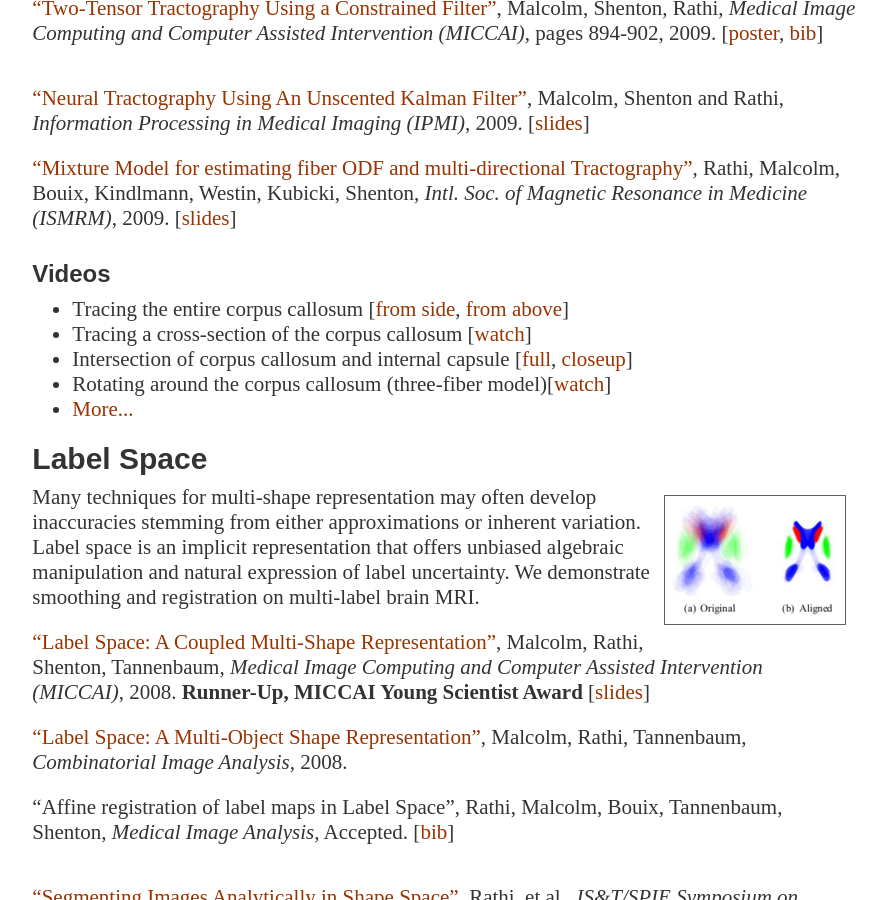
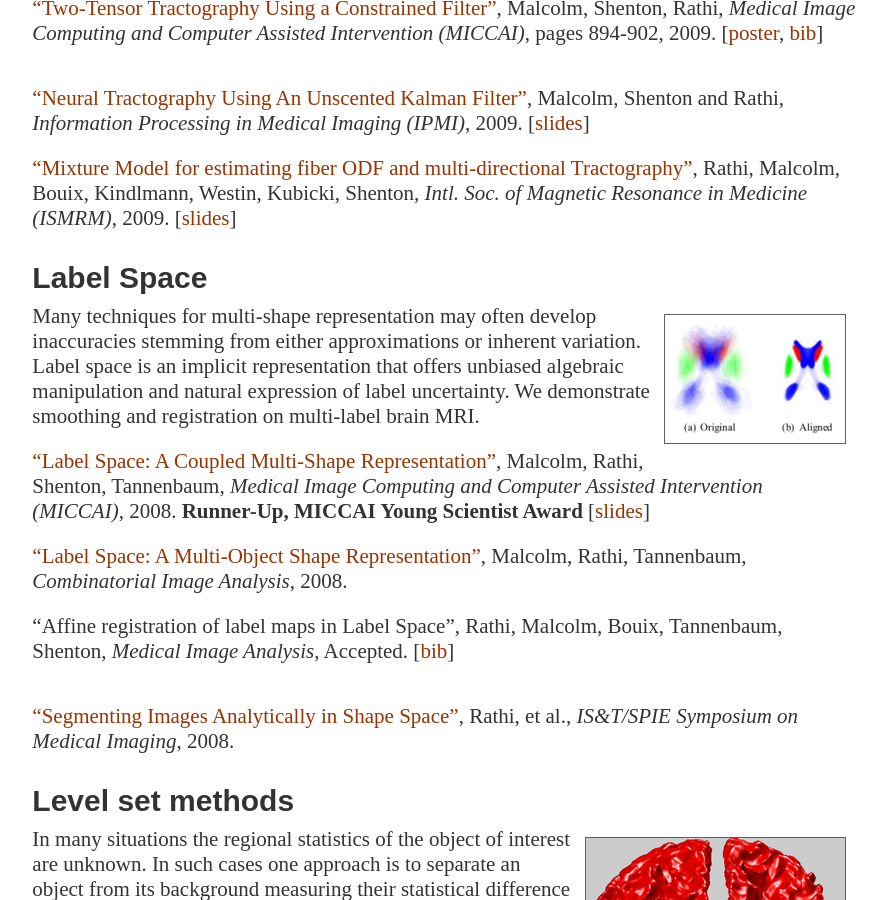
Before and after one commit to jgmalcolm/jgmalcolm.github.io, a Jekyll site: the page built from publications/projects.html, in a window 1280 px wide and 900 px high, scrolled down 750 px. Shown: the whole window, without its empty margins (196-1082 px from the left). Built offline with Jekyll 4.4.1, drawn with Linux system fonts in a browser that asks for light colours; nearby versions of some CDN libraries.

Commit message:
youtube videos

```diff
--- a/publications/projects.html
+++ b/publications/projects.html
@@ -97,35 +109,6 @@ id=malcolm_cukf><pre>
   Magnetic Resonance in Medicine (ISMRM)</i>, 2009.  [<a
    href="pdfs/others/rathi_watson_slides.pdf">slides</a>]</p>
 
-  <h3>Videos</h3>
-
-  <ul>
-  <li>Tracing the entire corpus callosum [<a class="thickbox"
-  href="#TB_inline?width=500&height=426&inlineId=2t_cc_side">from side</a>, <a
-  class="thickbox"
-  href="#TB_inline?width=500&height=426&inlineId=2t_cc_top">from above</a>]
- <div style="display: none" id="2t_cc_side"><embed src="http://www.youtube.com/v/IPO4yZN3dw8&autoplay=1" type="application/x-shockwave-flash" width="500" height="416"></embed></div>
- <div style="display: none" id="2t_cc_top"><embed src="http://www.youtube.com/v/7ei7ce5BDYM&autoplay=1" type="application/x-shockwave-flash" width="500" height="416"></embed></div>
-
-  <li>Tracing a cross-section of the corpus callosum [<a
-  class="thickbox"
-  href="#TB_inline?width=500&height=426&inlineId=2t_tc">watch</a>]
-<div style="display: none" id="2t_tc"><embed src="http://www.youtube.com/v/1dNBWjOykfM&autoplay=1" type="application/x-shockwave-flash" width="500" height="416"></embed></div>
-
-  <li>Intersection of corpus callosum and internal capsule [<a class="thickbox"
-  href="#TB_inline?width=500&height=426&inlineId=2t_cc_ic_side">full</a>, <a
-  class="thickbox"
-  href="#TB_inline?width=500&height=426&inlineId=2t_cc_ic_zoom">closeup</a>]
- <div style="display: none" id="2t_cc_ic_side"><embed src="http://www.youtube.com/v/17vTCUuHqRM&autoplay=1" type="application/x-shockwave-flash" width="500" height="416"></embed></div>
- <div style="display: none" id="2t_cc_ic_zoom"><embed src="http://www.youtube.com/v/BuMacFzzNtM&autoplay=1" type="application/x-shockwave-flash" width="500" height="416"></embed></div>
-
-  <li>Rotating around the corpus callosum (three-fiber model)[<a
-  class="thickbox"
-  href="#TB_inline?width=500&height=426&inlineId=3t_cc_rot">watch</a>]
-<div style="display: none" id="3t_cc_rot"><embed src="http://www.youtube.com/v/4oLYRgqj5D8&autoplay=1" type="application/x-shockwave-flash" width="500" height="416"></embed></div>
-
-  <li><a href="http://www.youtube.com/jimimalcolm">More...</a></li>
-  </ul>
 
 
 
@@ -353,6 +336,5 @@ for (var i = 0; i < galleries.length; i++) {
     <a class="prev">‹</a>
     <a class="next">›</a>
     <a class="close">×</a>
-    <a class="play-pause"></a>
     <ol class="indicator"></ol>
 </div>
```
Also changed, not shown: other parts of publications/projects.html (+14 -2 lines).
